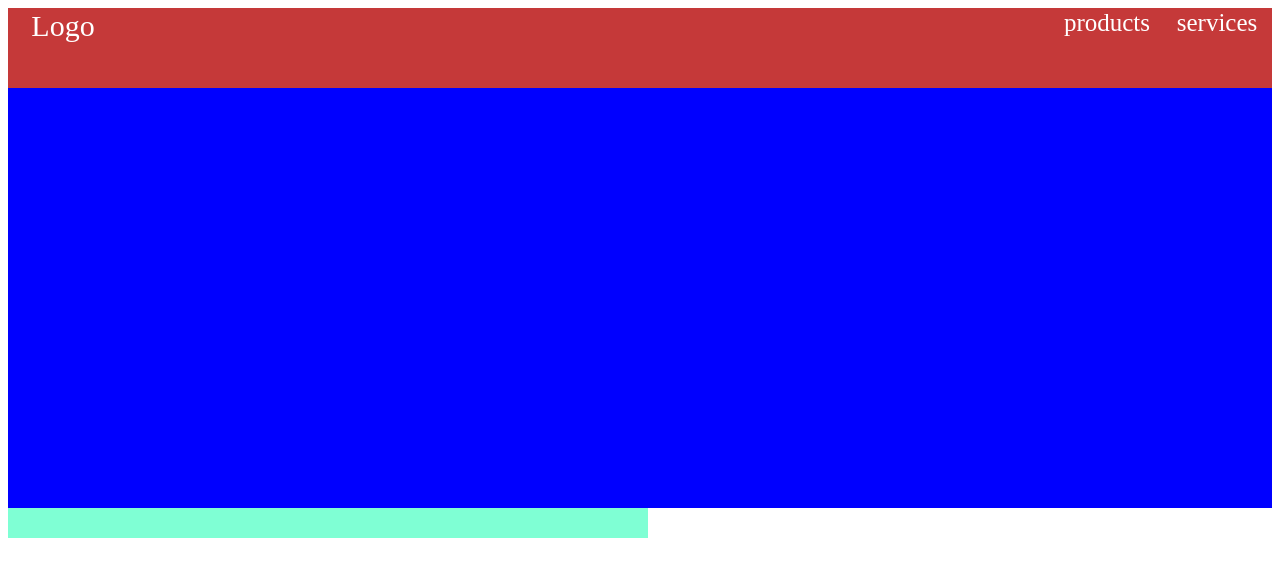
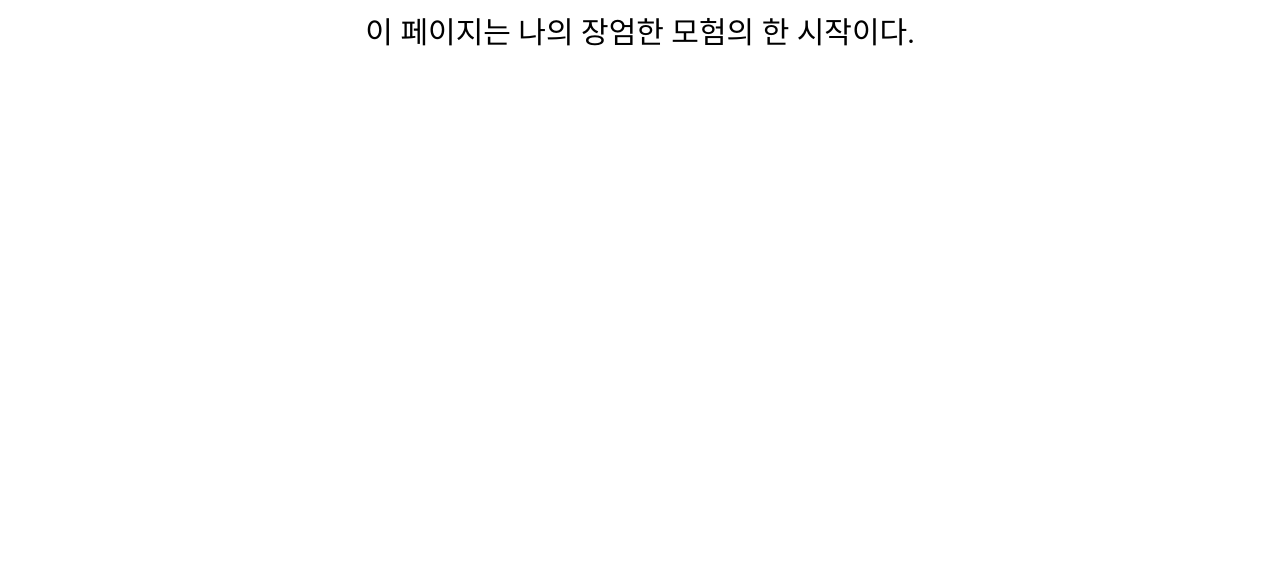
Before and after one commit to SunnyGuy1729/SunnyGuy1729.github.io, a plain HTML site: page index.html in a window 1280 px wide. Drawn offline with Linux system fonts and the light colour scheme.

Commit message:
change 1
전부 지우고 새로운 문구 하나를 넣음

```diff
--- a/design.css
+++ b/design.css
@@ -1,35 +1,4 @@
-.flex-container{
-    display:flex;
-    background-color: blue;
-    justify-content:center;
-    align-items:normal;
-    flex-direction: row;
-    height:500px;
-}
-
-.flex-item{
-    background-color: rgb(197, 57, 57);
-    width:110px;
-    height:80px;
-    color:white;
-}
-
-.nv-b{
+.title{
+    text-align: center;
     font-size:30px;
 }
-
-.nv-n{
-    font-size:25px;
-}
-
-
-p{
-    text-align: center;
-    margin:1px;
-}
-
-.test{
-    background-color: aquamarine;
-    width:50vw;
-    height:30px;
-}
--- a/index.html
+++ b/index.html
@@ -4,21 +4,11 @@
     <meta charset="UTF-8">
     <meta name="viewport" content="width=device-width, initial-scale=1.0">
     <link href="design.css" rel="stylesheet" />
-    <title>Fake Naver</title>
+    <title>A Journey</title>
 </head>
 <body>
-    <div class="flex-container">
-        <div class="flex-item nv-b">
-            <p>Logo</p>
-        </div>
-        <div style="flex-grow:1;" class="flex-item"></div>
-        <div class="flex-item nv-n">
-            <p>products</p>
-        </div>
-        <div class="flex-item nv-n">
-            <p>services</p>
-        </div>
+    <div class="title">
+        이 페이지는 나의 장엄한 모험의 한 시작이다.
     </div>
-    <div class="test"></div>
 </body>
 </html>
```
